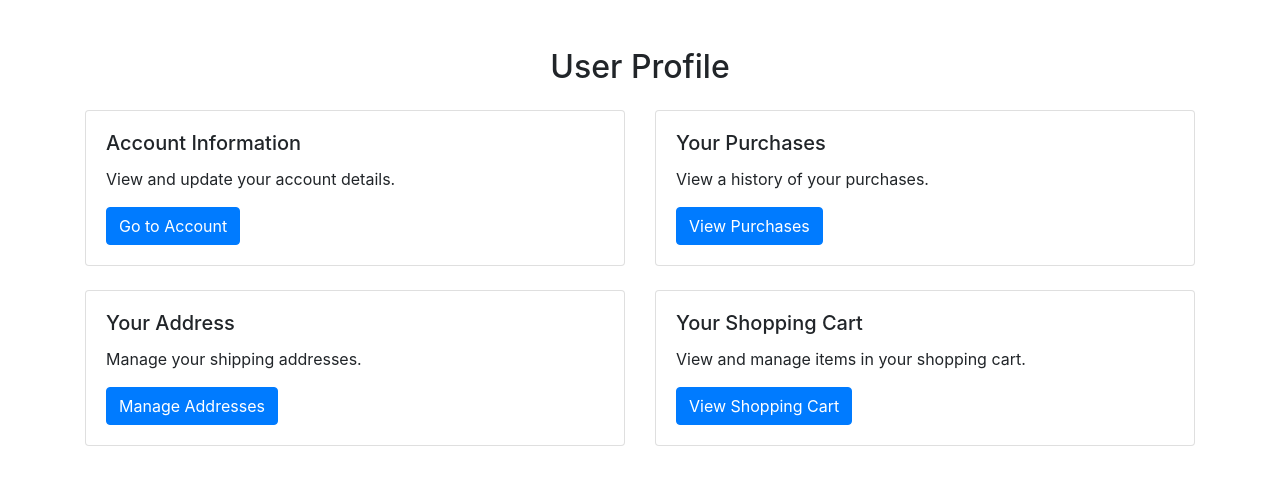
After one commit to yurinjava/Ecommerce-prototype, a PHP site: page /user_page.php in a window 1280 px wide. The commit adds this page. Shown: the top 485 px of the page. Run offline with PHP 8.4, Linux system fonts and the light colour scheme; the visitor is signed in with stand-in values (Sample User, id 1).

Commit message:
starting to handle the user pages

```diff
--- a/ecommerce-private/login-control/logon-validation.php
+++ b/ecommerce-private/login-control/logon-validation.php
@@ -3,7 +3,8 @@ session_start();
 //echo '<pre';
 //print_r($_POST);
 //echo '</pre>';
-
+//$teste_pass = password_hash($_POST['password'], PASSWORD_BCRYPT);
+//echo $teste_pass;
 $pdo = new PDO("mysql:host=localhost;dbname=ecommerce_prototype", 'root', '');
 
 $email = $_POST['email'];
--- /dev/null
+++ b/user_page.php
@@ -0,0 +1,77 @@
+<?php
+session_start();
+if(isset($_SESSION['authentication']) && $_SESSION['authentication']==1){
+//echo $_SESSION['authentication'];
+?>
+<!DOCTYPE html>
+<html lang="en">
+
+<head>
+    <meta charset="UTF-8">
+    <meta name="viewport" content="width=device-width, initial-scale=1.0">
+    <title>User Profile - Web Commerce</title>
+    <link rel="stylesheet" href="https://maxcdn.bootstrapcdn.com/bootstrap/4.5.2/css/bootstrap.min.css">
+</head>
+
+<body>
+
+    <div class="container mt-5">
+        <h2 class="text-center mb-4">User Profile</h2>
+
+        <div class="row">
+            <!-- Account Information Option -->
+            <div class="col-md-6">
+                <div class="card">
+                    <div class="card-body">
+                        <h5 class="card-title">Account Information</h5>
+                        <p class="card-text">View and update your account details.</p>
+                        <a href="#" class="btn btn-primary">Go to Account</a>
+                    </div>
+                </div>
+            </div>
+
+            <!-- Your Purchases Option -->
+            <div class="col-md-6">
+                <div class="card">
+                    <div class="card-body">
+                        <h5 class="card-title">Your Purchases</h5>
+                        <p class="card-text">View a history of your purchases.</p>
+                        <a href="#" class="btn btn-primary">View Purchases</a>
+                    </div>
+                </div>
+            </div>
+
+            <!-- Your Address Option -->
+            <div class="col-md-6 mt-4">
+                <div class="card">
+                    <div class="card-body">
+                        <h5 class="card-title">Your Address</h5>
+                        <p class="card-text">Manage your shipping addresses.</p>
+                        <a href="#" class="btn btn-primary">Manage Addresses</a>
+                    </div>
+                </div>
+            </div>
+
+            <!-- Your Shopping Cart Option -->
+            <div class="col-md-6 mt-4">
+                <div class="card">
+                    <div class="card-body">
+                        <h5 class="card-title">Your Shopping Cart</h5>
+                        <p class="card-text">View and manage items in your shopping cart.</p>
+                        <a href="#" class="btn btn-primary">View Shopping Cart</a>
+                    </div>
+                </div>
+            </div>
+        </div>
+    </div>
+
+    <script src="https://code.jquery.com/jquery-3.5.1.slim.min.js"></script>
+    <script src="https://cdn.jsdelivr.net/npm/@popperjs/core@2.11.6/dist/umd/popper.min.js"></script>
+    <script src="https://maxcdn.bootstrapcdn.com/bootstrap/4.5.2/js/bootstrap.min.js"></script>
+
+</body>
+
+</html>
+<?php }else{
+    header('location: login.php');
+} ?>
```
Also changed, not shown: home.php (+16 -5 lines), assets/icons/enter-white.png (added), style/home.css (line endings or trailing spaces).
